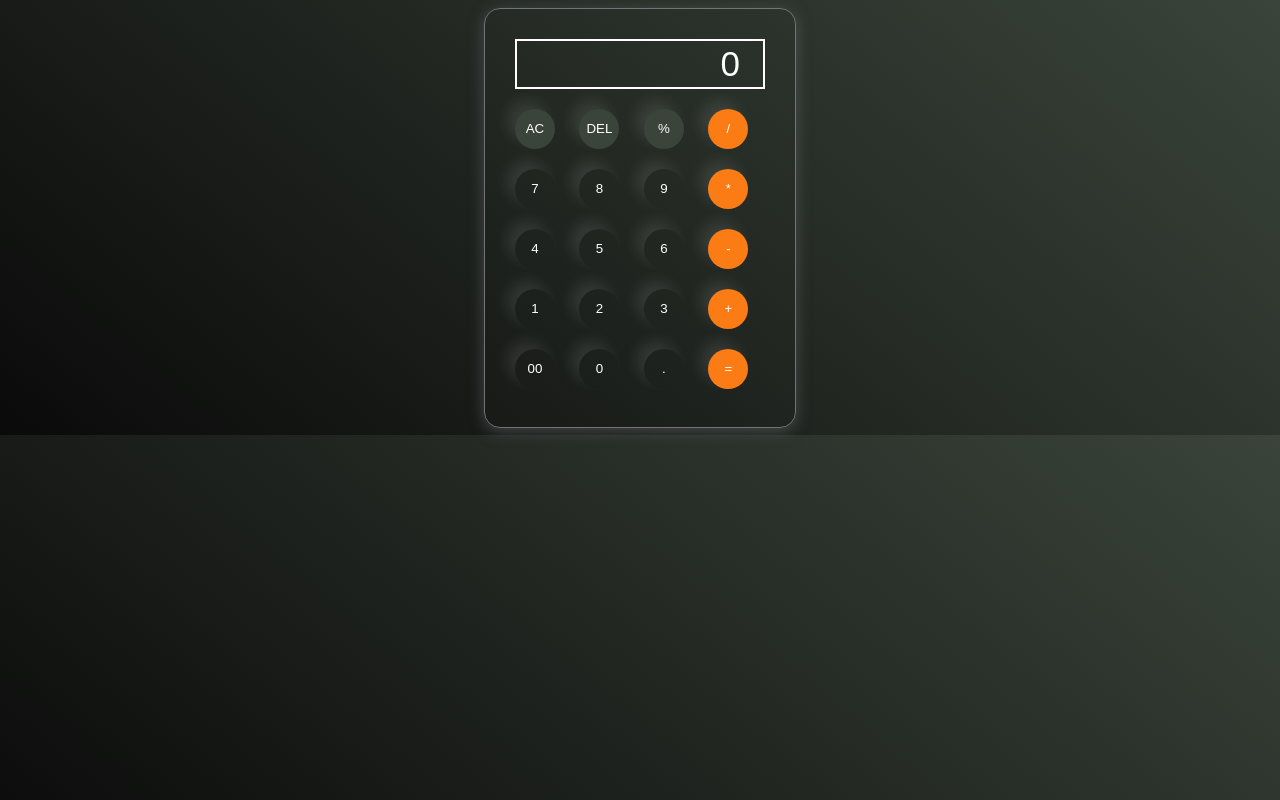
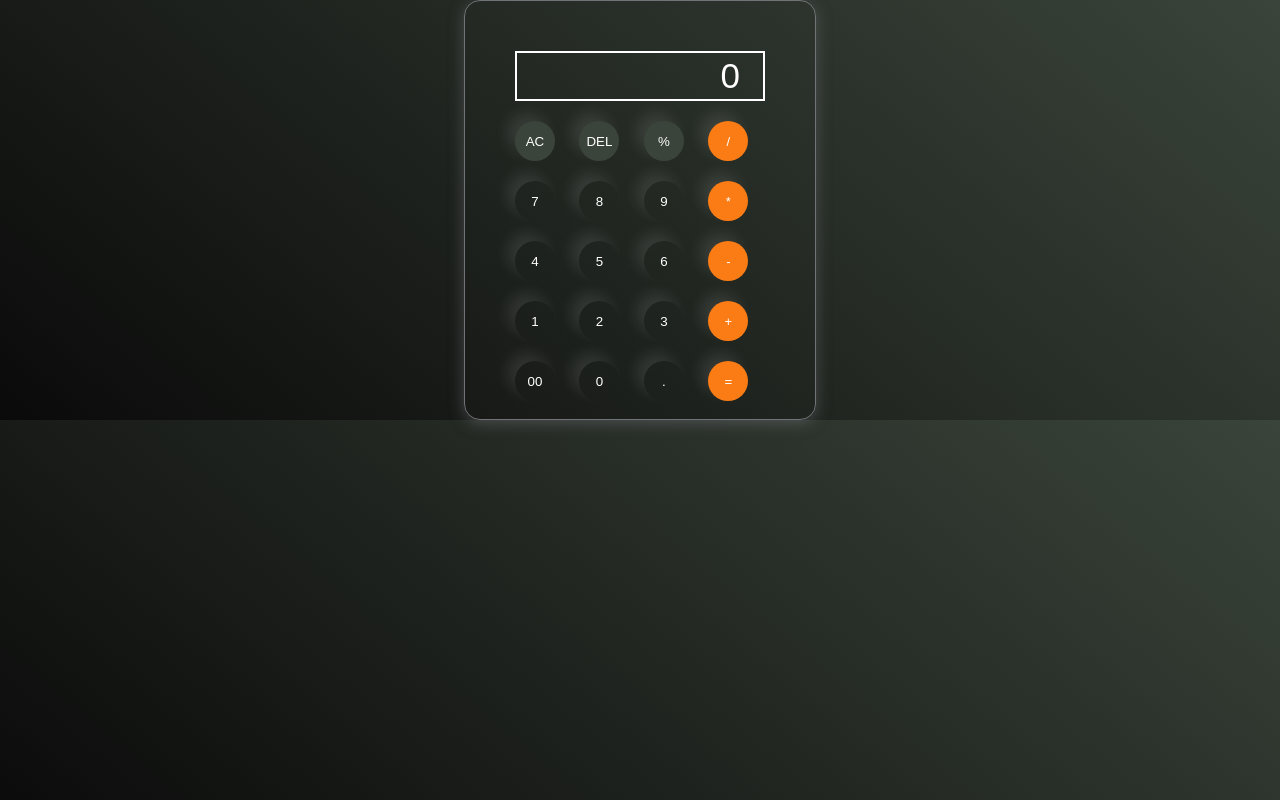
Before and after one commit to jaisha-engineer/Calculator, a plain HTML site: page index.html in a window 1280 px wide. Drawn offline with Linux system fonts and the light colour scheme.

Commit message:
Update style.css

```diff
--- a/style.css
+++ b/style.css
@@ -6,7 +6,6 @@
     font-family: Arial, Helvetica, sans-serif;
 }
 body{
-  height: 435px;
     width:100%;
     display:flex;
     justify-content: center;
@@ -17,7 +16,7 @@ body{
 {
     height: 420px;
     border: 1px solid #717377;
-    padding: 20px;
+    padding: 40px;
     border-radius: 16px;
     background: transparent;
     box-shadow: 0px 3px 15px rgba(113,115,119,0.5);
```
